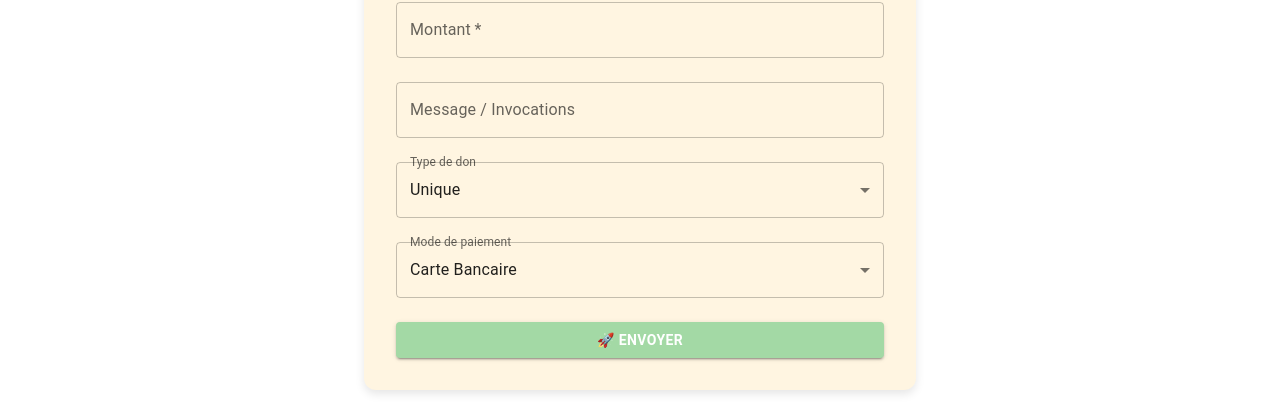
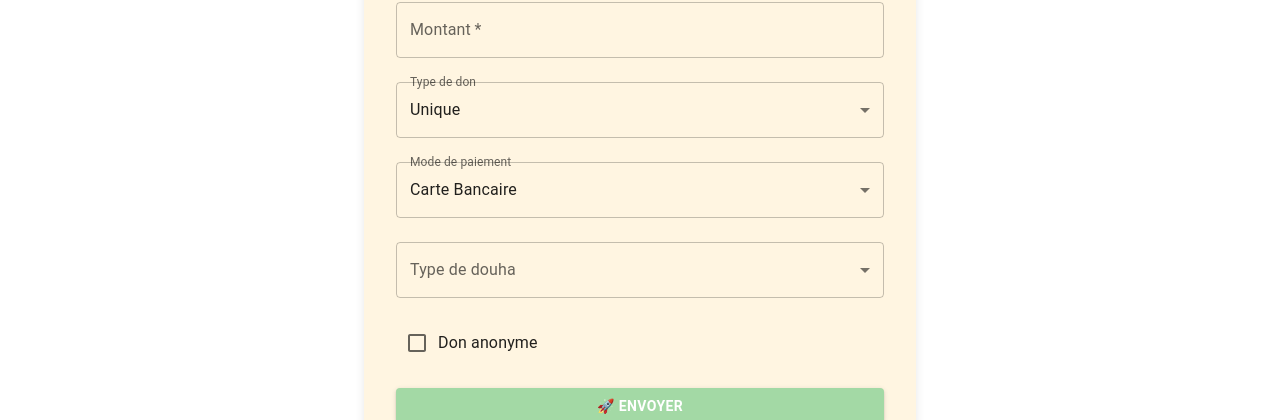
Before and after one commit to IchCodes/collecte, a React (Vite) app in the folder frontend/: page /don in a window 1280 px wide. Shown: the part 298-718 px from the top of the page. Built offline with nearby package versions, Linux system fonts and the light colour scheme; no server answers; sample sign-in values are in the browser's storage.

Commit message:
implentation nouveau back don et donateur

```diff
--- a/frontend/src/pages/DonForm.jsx
+++ b/frontend/src/pages/DonForm.jsx
@@ -16,11 +16,13 @@ import {
   DialogContent,
   DialogTitle,
   Paper,
+  Checkbox
 } from "@mui/material";
 import {
   createDon,
   createDonateur,
   getAllDonateurs,
+  updateDonateur,
 } from "../utils/GlobalApis";
 import { useNavigate } from "react-router-dom";
 
@@ -48,6 +50,8 @@ const DonForm = () => {
     telephone: "",
   });
   const [openDialog, setOpenDialog] = useState(false); // État du pop-up de création
+  const [douhaEnum, setDouhaEnum] = useState("");
+  const [anonyme, setAnonyme] = useState(false);
 
   const API_BASE_URL = "/api"; // Utilisation du proxy
 
@@ -119,8 +123,10 @@ const DonForm = () => {
         montant: parseFloat(montant),
         typeDon,
         modePaiement,
-        message: message,
+        message: "",
         donateurId: donateurId,
+        douhaEnum: douhaEnum,
+        anonyme: anonyme,
         userId: user.id,
         donateur: {
           nom: donateurInfo.nom,
@@ -132,6 +138,15 @@ const DonForm = () => {
       });
 
       alert("Don enregistré !");
+
+      await updateDonateur({
+        id: donateurId,
+        nom: donateurInfo.nom,
+        prenom: donateurInfo.prenom,
+        email: email.trim() !== "" ? email : donateurInfo.email,
+        telephone: telephone.trim() !== "" ? telephone : donateurInfo.telephone,
+      });
+
       // Réinitialisation des champs
       setMontant("");
       setTypeDon("Unique");
@@ -194,7 +209,7 @@ const DonForm = () => {
                   },
                 }}
               />
-              <TextField
+              {/* <TextField
                 type="text"
                 label="Message / Invocations"
                 value={message}
@@ -206,7 +221,7 @@ const DonForm = () => {
                     "&.Mui-focused fieldset": { borderColor: accentColor },
                   },
                 }}
-              />
+              /> */}
               <FormControl fullWidth>
                 <InputLabel>Type de don</InputLabel>
                 <Select
@@ -262,6 +277,34 @@ const DonForm = () => {
                   />
                 </>
               )}
+
+              <FormControl fullWidth>
+                <InputLabel>Type de douha</InputLabel>
+                <Select
+                  value={douhaEnum}
+                  onChange={(e) => setDouhaEnum(e.target.value)}
+                  required
+                >
+                  <MenuItem value="DECES">Décès</MenuItem>
+                  <MenuItem value="MALADIE">Maladie</MenuItem>
+                  <MenuItem value="SANTE">Santé</MenuItem>
+                  <MenuItem value="EPREUVE">Épreuve</MenuItem>
+                  <MenuItem value="GUIDANCE">Guidance</MenuItem>
+                  <MenuItem value="RIZQ">Rizq</MenuItem>
+                  <MenuItem value="ETUDE">Étude</MenuItem>
+                </Select>
+              </FormControl>
+
+              <FormControl fullWidth>
+                <Box sx={{ display: "flex", alignItems: "center" }}>
+                  <Checkbox
+                    checked={anonyme}
+                    onChange={(e) => setAnonyme(e.target.checked)}
+                    sx={{ "&.Mui-checked": { color: accentColor } }}
+                  />
+                  <Typography>Don anonyme</Typography>
+                </Box>
+              </FormControl>
 
               <Button
                 type="submit"
--- a/frontend/src/utils/GlobalApis.jsx
+++ b/frontend/src/utils/GlobalApis.jsx
@@ -2,63 +2,82 @@ import axios from "axios";
 
 export async function getAllDonateurs() {
   const url = `${import.meta.env.VITE_BASE_URl}/donateurs`;
-    const config = {headers: { "X-API-KEY": "bismillah" }};
+  const config = { headers: { "X-API-KEY": "bismillah" } };
 
   try {
     const res = await axios.get(url, config);
     return res.data;
-    }
-    catch (error) {
+  } catch (error) {
     console.error("Erreur de chargement des donateurs", error);
   }
 }
 
 export async function getAllDons() {
   const url = `${import.meta.env.VITE_BASE_URl}/dons`;
-    const config = {headers: { "X-API-KEY": "bismillah" }};
+  const config = { headers: { "X-API-KEY": "bismillah" } };
 
   try {
     const res = await axios.get(url, config);
     return res.data;
-    }
-    catch (error) {
+  } catch (error) {
     console.error("Erreur de chargement des donateurs", error);
   }
 }
 
 export async function createDonateur(donateur) {
   const url = `${import.meta.env.VITE_BASE_URl}/donateurs`;
-    const config = {headers: { "X-API-KEY": "bismillah" }};
+  const config = { headers: { "X-API-KEY": "bismillah" } };
 
   try {
     const res = await axios.post(url, donateur, config);
     return res.data;
-    }
-    catch (error) {
+  } catch (error) {
     console.error("Erreur de création du donateur", error);
   }
 }
 
 export async function createDon(don) {
   const url = `${import.meta.env.VITE_BASE_URl}/dons`;
-    const config = {headers: { "X-API-KEY": "bismillah" }};
+  const config = { headers: { "X-API-KEY": "bismillah" } };
 
   try {
-        const res = await axios.post(url, {
+    const res = await axios.post(
+      url,
+      {
         montant: parseFloat(don.montant),
-            typeDon: don.typeDon.normalize('NFD').replace(/[\u0300-\u036f]/g, '').toUpperCase(),
+        typeDon: don.typeDon
+          .normalize("NFD")
+          .replace(/[\u0300-\u036f]/g, "")
+          .toUpperCase(),
         modePaiement: don.modePaiement,
-            message: don.message || "string",
+        message: don.message || "",
         statut: "EN_ATTENTE",
         dateHeureAffichage: new Date().toISOString(),
+        douhaEnum: don.douhaEnum,
+        anonyme: don.anonyme,
         userId: don.userId,
         donateurId: don.donateurId,
-            donateur: don.donateur
-        }, config);
+        donateur: don.donateur,
+      },
+      config
+    );
     return res.data;
-    }
-    catch (error) {
+  } catch (error) {
     console.error("Erreur de création du don", error);
     throw error;
   }
 }
+
+export async function updateDonateur(donateur) {
+  const url = `${import.meta.env.VITE_BASE_URl}/donateurs/${donateur.id}`;
+  const config = { headers: { "X-API-KEY": "bismillah" } };
+  console.log("debug");
+  console.log(url);
+  console.log(donateur);
+  try {
+    const res = await axios.put(url, donateur, config);
+    return res.data;
+  } catch (error) {
+    console.error("Erreur de mise à jour du donateur", error);
+  }
+}
```
Lines whose indentation alone changed are shown as unchanged.
